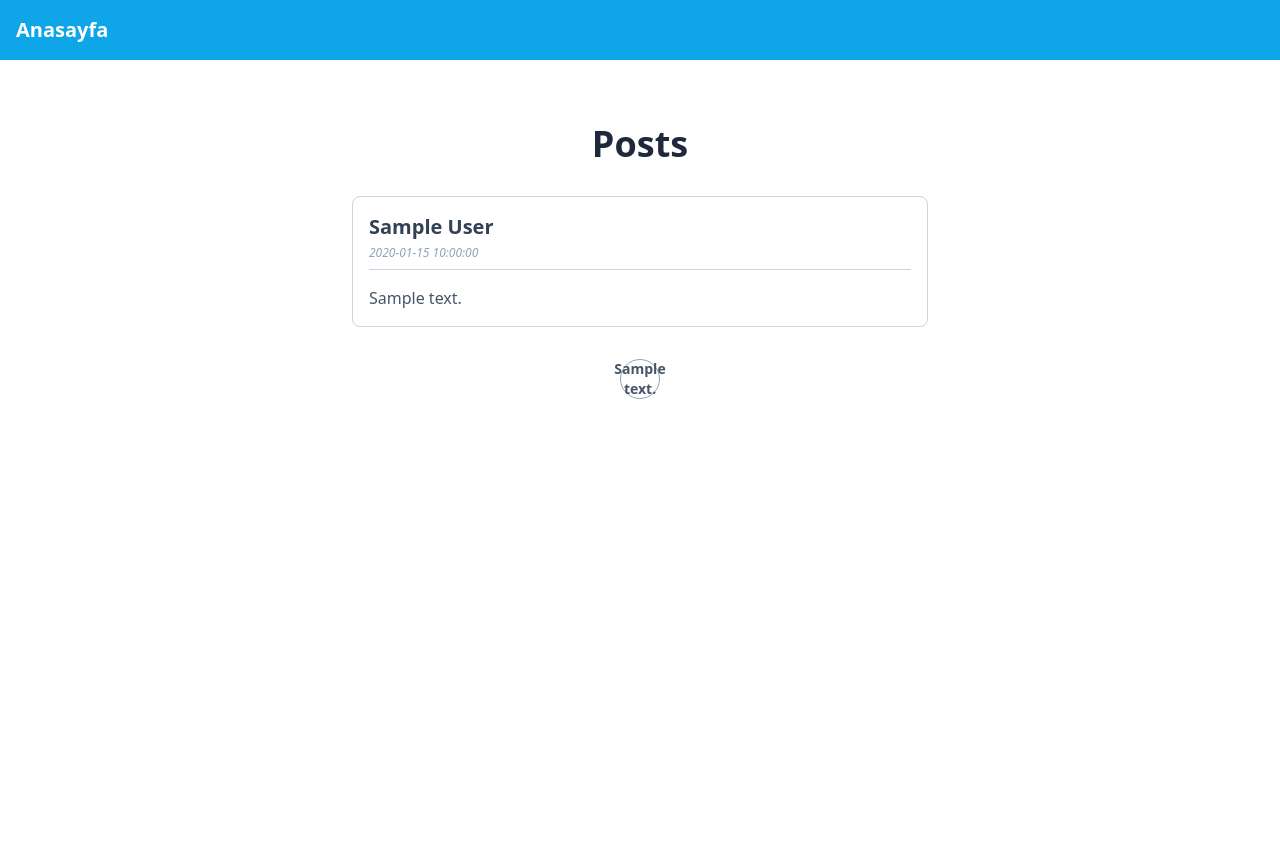
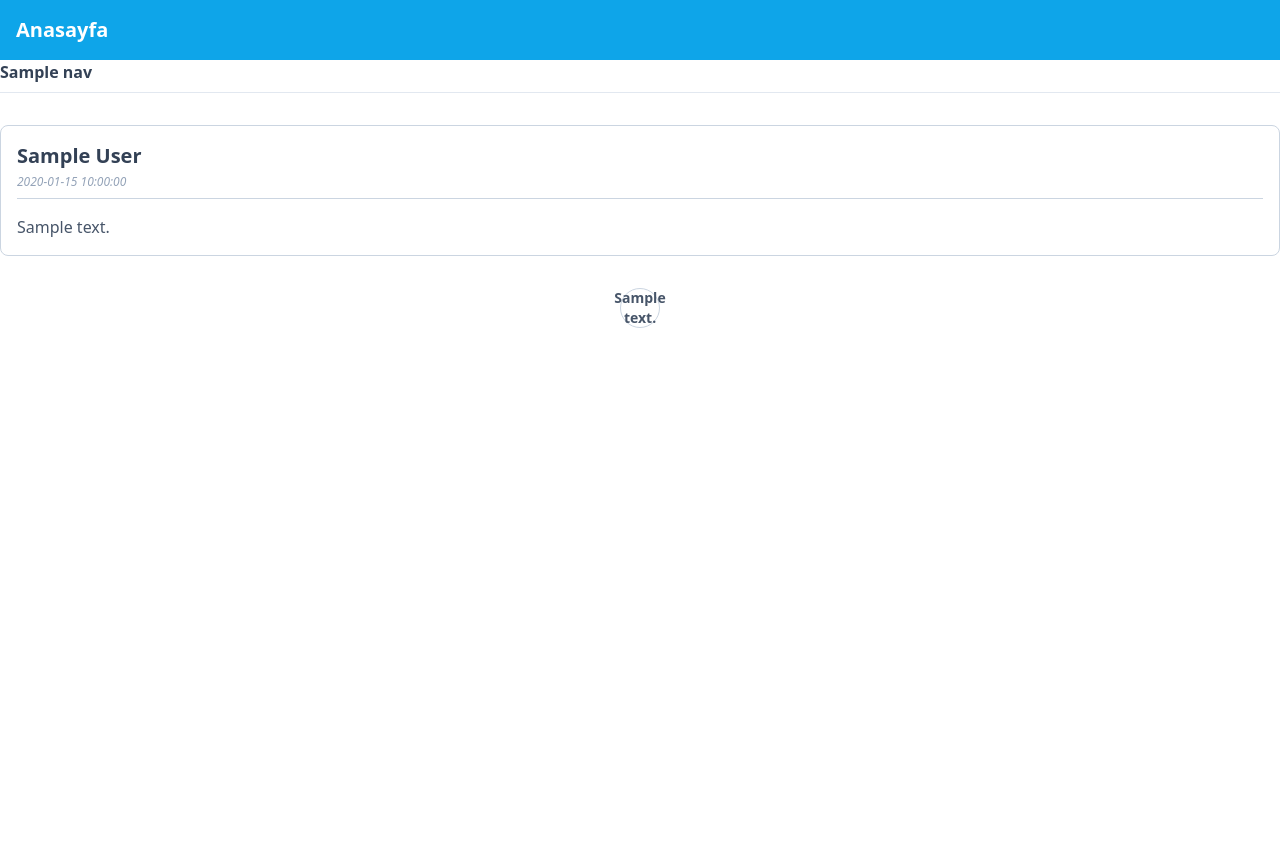
Before and after one commit to ogzcode/Defenceturk-ui, a Flask app: template src/templates/post_page.html in a window 1280 px wide. Run offline with Flask 3, Linux system fonts and the light colour scheme; the template is opened without the code that fills it: most values are stand-ins (such as "Sample title", 1, 10 or a date in 2020); some libraries are stand-ins or nearby versions.

Commit message:
Add breadcrumbs component and update page templates

```diff
--- /dev/null
+++ b/src/templates/components/breadcrumbs.html
@@ -0,0 +1,30 @@
+<div class="pb-2 mb-8 w-full mx-auto text-base border-b border-slate-200">
+    {% for nav in breadcrumb %}
+        {% if not loop.last %}
+            <button onclick="redirectTo('{{ nav.href }}', '{{ loop.index }}')" class="text-slate-700 hover:text-slate-800 font-semibold">{{
+                nav.title }}</button>
+            <span class="text-sm text-slate-600 mx-2"><i class="fa-solid fa-chevron-right"></i></span>
+        {% else %}
+            <button onclick="redirectTo('{{ nav.href }}', '{{ loop.index }}')" class="text-slate-700 hover:text-slate-800 font-semibold">
+                {{nav.title }}
+            </button>
+        {% endif %}
+    {% endfor %}
+</div>
+
+<script>
+    function redirectTo(url, i) {
+        let index = parseInt(i);
+        const encodedUrl = encodeURIComponent(url);
+
+        if (index === 1 || index === 2) {
+            window.location.href = `/`;
+        }
+        else if (index === 3) {
+            window.location.href = `/topic?url=${encodedUrl}`;
+        }
+        else if (index === 4) {
+            window.location.href = `/post?url=${encodedUrl}`;
+        }
+    }
+</script>
--- a/src/templates/post_page.html
+++ b/src/templates/post_page.html
@@ -22,11 +22,11 @@
 
 {% block content %}
 
-<div class="min-h-screen p-16">
+<div class="min-h-screen">
+    {% include './components/breadcrumbs.html' %}
     <div class="flex items-center flex-col gap-8">
-        <h1 class="text-4xl font-bold text-slate-800">Posts</h1>
         {% for post in data %}
-        <div class="w-1/2 border border-slate-300 p-4 rounded-lg">
+        <div class="w-full border border-slate-300 p-4 rounded-lg">
             <div>
                 <div class="border-b border-slate-300 pb-2 mb-4">
                     <p class="text-slate-700 text-xl font-semibold mb-1">{{ post.author }}</p>
@@ -43,7 +43,7 @@
         {% for page in paginate %}
             <button onclick="redirectToPostPaginate('{{ page.href }}')"
                 class="w-10 h-10 flex justify-center items-center text-sm text-center rounded-full font-semibold
-                        {% if page.active %} bg-sky-400 text-white {% else %} border border-slate-400 text-slate-600 {% endif %}">
+                        {% if page.active %} bg-sky-500 text-white {% else %} border border-slate-300 text-slate-600 {% endif %}">
                 {{ page.text }}
             </button>
         {% endfor %}
--- a/src/templates/topic_page.html
+++ b/src/templates/topic_page.html
@@ -2,11 +2,11 @@
 
 {% block content %}
 
-<div class="min-h-screen p-16">
+<div class="min-h-screen">
+    {% include './components/breadcrumbs.html' %}
     <div class="flex items-center flex-col gap-8">
-        <h1 class="text-4xl font-bold text-slate-800">Topics</h1>
         {% for topic in data %}
-        <div class="w-1/2 border border-slate-300 p-4 rounded-lg">
+        <div class="w-full border border-slate-300 p-4 rounded-lg">
             <div class="flex justify-between items-center mb-2">
                 <p class="px-4 py-2 text-sm text-center rounded-full font-semibold bg-teal-100 text-teal-600"><i
                         class="fa-solid fa-eye"></i> {{ topic.stats.views }}</p>
```
Also changed, not shown: src/templates/home_page.html (+4 -4 lines).
